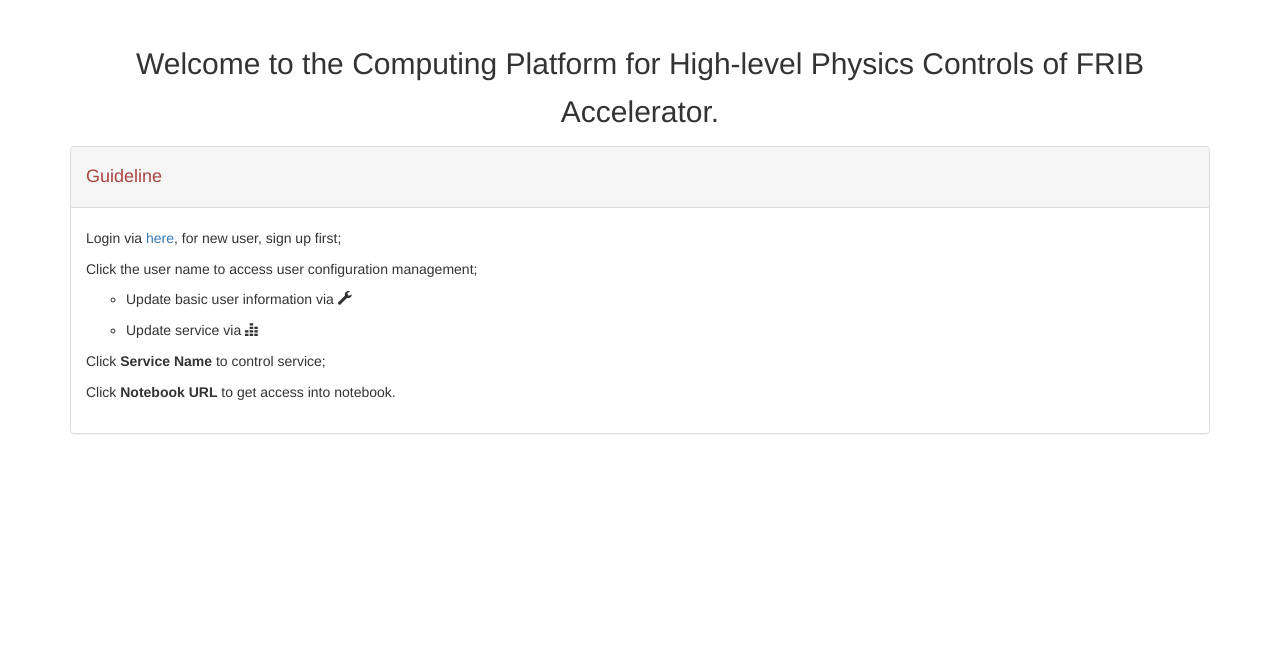
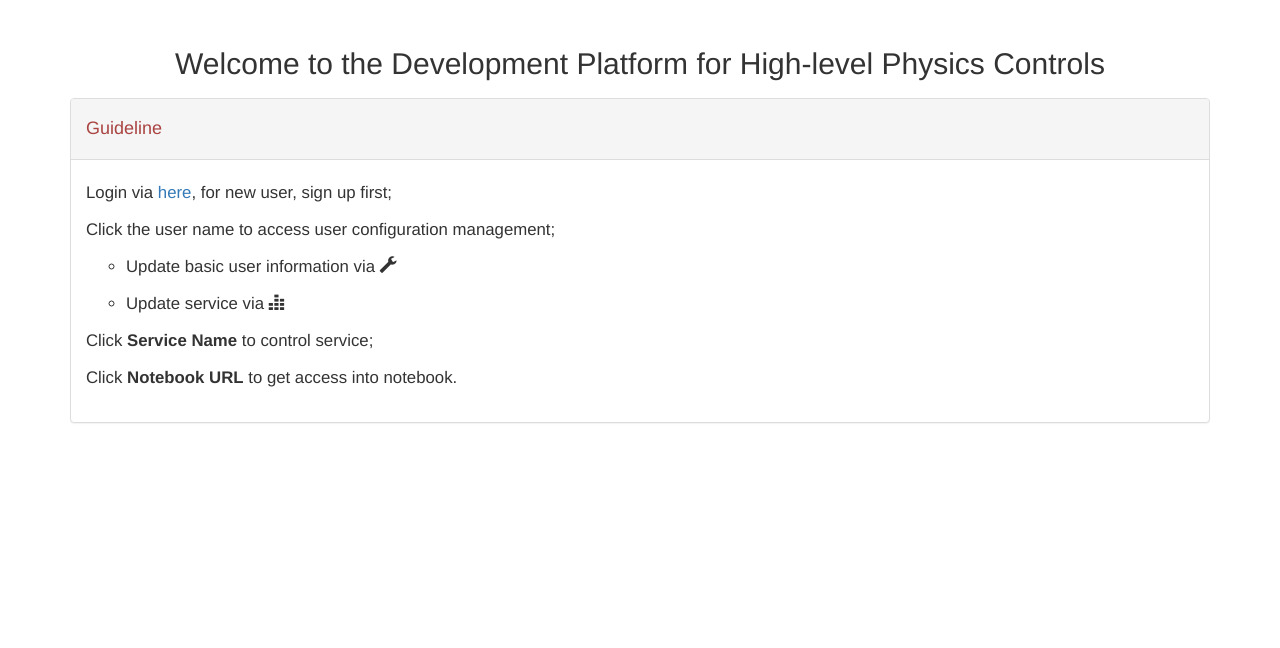
Before and after one commit to archman/phyapps-cloud, a Flask app: page / in a window 1280 px wide. Shown: the part 72-720 px from the top of the page. Run offline with Flask 2, Linux system fonts and the light colour scheme; parts of the project's set-up code (start-up, migrations or seed data) failed here and were passed over; some libraries are stand-ins or nearby versions.

Commit message:
Change welcome message and enlarge font size.

```diff
--- a/mnotebook/templates/index.html
+++ b/mnotebook/templates/index.html
@@ -2,14 +2,15 @@
 {% block container %}
 
 <div class="container">
-    <h2 class="text-center" style="line-height: 160%;">Welcome to the Computing Platform for High-level Physics Controls of FRIB Accelerator.
+    <h2 class="text-center" style="line-height: 160%;">
+        Welcome to the Development Platform for High-level Physics Controls
     </h2>
     <div class="panel panel-default">
         <div class="panel-heading">
             <h4 class="text text-danger">Guideline</h4>
         </div>
         <div class="panel-body">
-            <ul class="list-unstyled" style="line-height:220%">
+            <ul class="list-unstyled" style="line-height:220%;font-size:120%;">
                 <li>Login via <a href="{{ url_for('u_login') }}">here</a>, for new user, sign up first;</li>
                 <li>Click the user name to access user configuration management;</li>
                     <ul>
```
